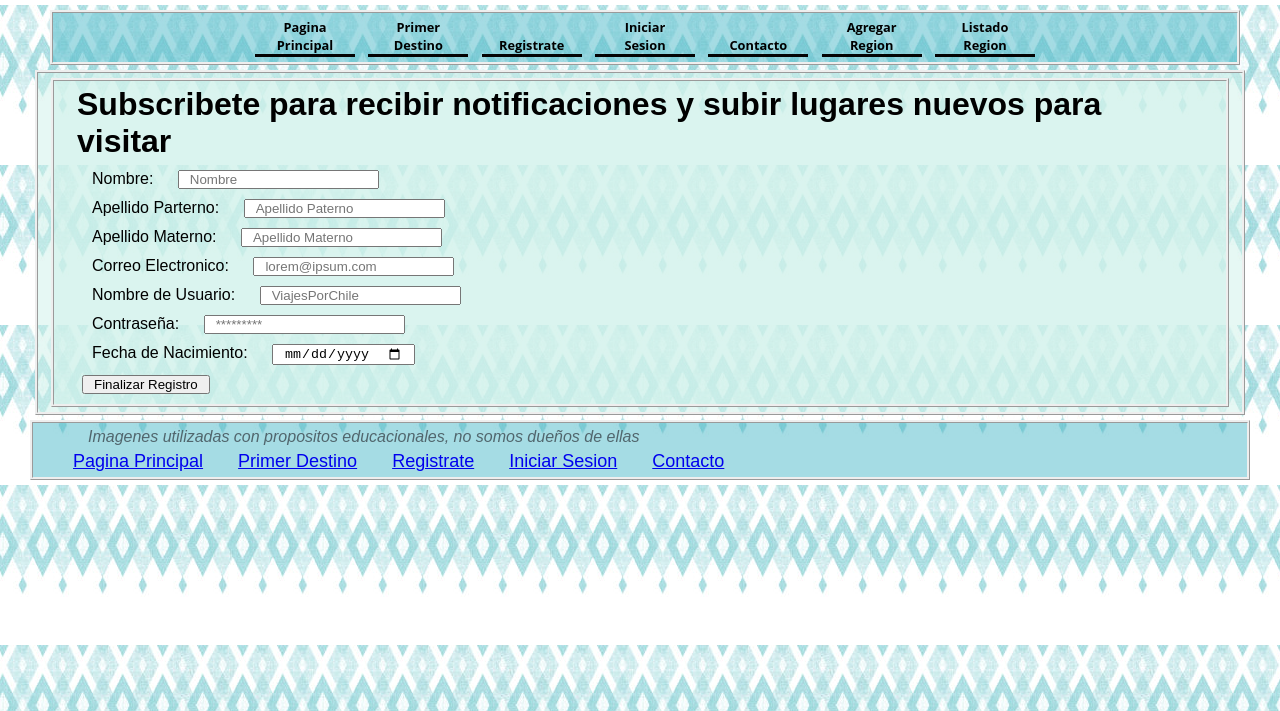
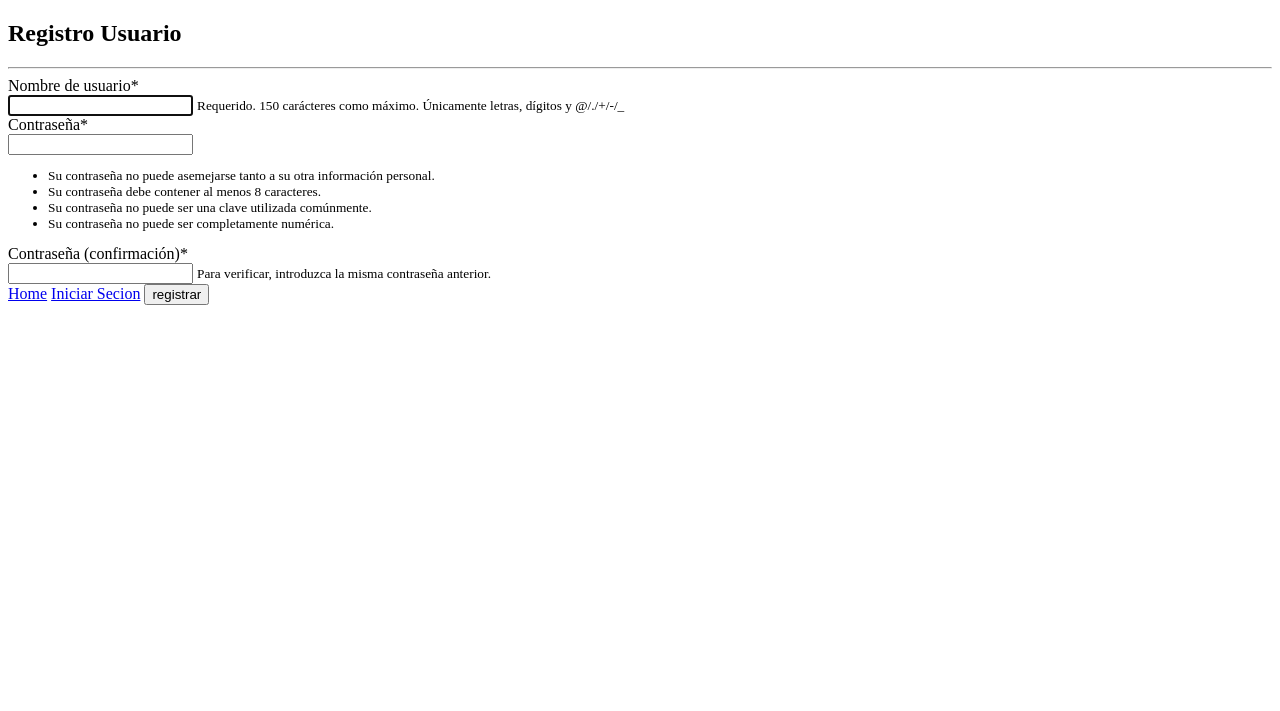
Before and after one commit to Al-MoA/Turismo, a Django app: page /Registro/ in a window 1280 px wide. Shown: the top 711 px of the page. Run offline with Django 3.2, Linux system fonts and the light colour scheme; some libraries are stand-ins or nearby versions; some web fonts are replaced.

Commit message:
se creo loggin y registro

```diff
--- a/mysite/settings.py
+++ b/mysite/settings.py
@@ -29,6 +29,8 @@ DEBUG = True
 
 ALLOWED_HOSTS = []
 
+LOGIN_REDIRECT_URL = '/'
+LOGOUT_REDIRECT_URL ='/'
 
 # Application definition
 
--- a/mysite/urls.py
+++ b/mysite/urls.py
@@ -19,5 +19,5 @@ from django.urls import path, include
 urlpatterns = [
     path('admin/', admin.site.urls),#url panerl de administracion
     path('', include('turismo.urls')),#colocando paguina inical
-
+    path('accounts/', include('django.contrib.auth.urls')),
 ]
--- a/turismo/form.py
+++ b/turismo/form.py
@@ -1,5 +1,7 @@
 from django import forms
 from .models import Contacto, Regiones
+from django.contrib.auth.forms import UserCreationForm
+from django.contrib.auth.models import User
 class ContactoForm(forms.ModelForm):
 
     class Meta:
@@ -11,3 +13,6 @@ class RegionForm(forms.ModelForm):
     class Meta:
         model = Regiones
         fields = '__all__'
+
+class CustomUserCreationForm(UserCreationForm):
+    pass
--- /dev/null
+++ b/turismo/templates/registration/registro.html
@@ -0,0 +1,31 @@
+{% load crispy_forms_tags %}
+<!DOCTYPE html>
+<html lang="en">
+<head>
+    <meta charset="UTF-8">
+    <meta name="viewport" content="width=device-width, initial-scale=1.0">
+    <title>Registro Usuario</title>
+</head>
+<body>
+    <div class="container">
+        <div class="row">
+            <div class="col-12 col-md-6 oofset-md-3">
+                <div class="card">
+                    <div class="card-body">
+                        <h2>Registro Usuario</h2>
+                        <hr>
+                        <form action="" method="POST">
+                            {% csrf_token %}
+                            {{form | crispy}}
+                            <a href="{% url 'index' %}">Home</a>
+                            <a href="{%url 'login' %}">Iniciar Secion</a>
+                            <input type="submit" value="registrar">
+                        </form>
+                    </div>
+                </div>
+
+            </div>
+        </div>
+    </div>
+</body>
+</html>
--- a/turismo/templates/turismo/Registro.html
+++ /dev/null
@@ -1,41 +0,0 @@
-{% extends 'turismo/base.html' %}
-{% load static %}
-{% block contenido %}
-<head>
-    <meta charset="UTF-8">
-    <meta name="viewport" content="width=device-width, initial-scale=1.0">
-    <!--importando estilo css-->
-    <link rel="stylesheet" href="{% static 'css/style.css' %}">
-    <!--importando script-->
-    <script src="js/jQuery.js"></script>
-    <!--titulo-->
-    <title>Subscripcion</title>
-</head>
-<div id="cuerpo" class="col-xs-12 col-sm-12 col-md-12 col-lg-12">
-    <h1>Subscribete para recibir notificaciones y subir lugares nuevos para visitar</h1>
-    <form action="Exito.html" method="GET">
-        <label for="Nombre">Nombre: </label>
-        <input type="text" name="Nombre" id="Nombre" placeholder="Nombre" required>
-        <br>
-        <label for="ApellidoP">Apellido Parterno:</label>
-        <input type="text" name="ApellidoP" id="ApellidoP" placeholder="Apellido Paterno" required>
-        <br>
-        <label for="ApellidoM">Apellido Materno:</label>
-        <input type="text" name="ApellidoM" id="ApellidoM" placeholder="Apellido Materno" required>
-        <br>
-        <label for="Correo">Correo Electronico:</label>
-        <input type="email" name="Correo" id="Correo" placeholder="lorem@ipsum.com" required>
-        <br>
-        <label for="User">Nombre de Usuario:</label>
-        <input type="text" name="User" id="User" placeholder="ViajesPorChile" required>
-        <br>
-        <label for="Password">Contraseña:</label>
-        <input type="password" name="Password" id="Password" placeholder="*********" required>
-        <br>
-        <label for="FN">Fecha de Nacimiento:</label>
-        <input type="date" name="FechaNacimiento" id="FN" required>
-        <br>
-        <button type=" submit">Finalizar Registro</button>
-    </form>
-</div>
-{% endblock %}
--- a/turismo/templates/turismo/base.html
+++ b/turismo/templates/turismo/base.html
@@ -22,11 +22,22 @@
         <nav id=header class="col-xs-12 col-sm-12 col-md-12 col-lg-12">
             <a href="{% url 'index' %}">Pagina Principal</a>
             <a href="{% url 'Lugar1' %}">Primer Destino</a>
-            <a href="{% url 'Registro' %}">Registrate</a>
-            <a href="{% url 'IniciarSesion' %}">Iniciar Sesion</a>
             <a href="{% url 'Contacto' %}">Contacto</a>
             <a href="{% url 'agregar-region'%}">Agregar Region</a>
             <a href="{% url 'listar-region'%}">Listado Region</a>
+            {% if user.is_authenticated %}
+
+                <a href="{% url 'logout' %}">Cerrar Sesion</a>
+
+
+                <h3>username: {{ user.username }}</h3>
+
+            {%else%}
+
+                <a href="{% url 'login'%}"> Inciar Sesion</a>
+                <a href="{% url 'Registro'%}">Registrate</a>
+
+            {%endif%}
         </nav>
     </div>
 
--- a/turismo/urls.py
+++ b/turismo/urls.py
@@ -3,7 +3,7 @@ from . import views
 
 urlpatterns = [
     path('', views.index, name='index'),
-    path('Registro/', views.Registro, name='Registro'),
+    path('Registro/', views.Registro, name="Registro"),
     path('Lugar1/', views.Lugar1, name='Lugar1'),
     path('inicarsesion/', views.IniciarSesion, name='IniciarSesion'),
     path('Contacto/', views.Contacto, name='Contacto'),
@@ -11,4 +11,5 @@ urlpatterns = [
     path('listar-region/', views.listar_region, name= 'listar-region'),
     path('modificar-region/<id>/', views.modificar_region, name= "modificar-region"),
     path('eliminar-producto/<id>/', views.eliminar_region, name="eliminar-region"),
+
 ]
--- a/turismo/views.py
+++ b/turismo/views.py
@@ -1,6 +1,8 @@
 from django.shortcuts import render, redirect, get_object_or_404
 from .models import Regiones, Turista
-from .form import ContactoForm, RegionForm
+from .form import ContactoForm, RegionForm, CustomUserCreationForm
+from django.contrib.auth import authenticate, login
+from django.contrib import messages
 
 # Create your views here.
 def index(request):#muestra pagina inicial
@@ -8,7 +10,19 @@ def index(request):#muestra pagina inicial
     return render(request, 'turismo/index.html')
 
 def Registro(request):#muestra pagina inicial
-    return render(request, 'turismo/Registro.html', {})
+    data = {
+        'form': CustomUserCreationForm()
+    }
+    if request.method == 'POST':
+        formulario = CustomUserCreationForm(data=request.POST)
+        if formulario.is_valid():
+            formulario.save()
+            user = authenticate(username=formulario.cleaned_data["username"], password=formulario.cleaned_data["password1"])
+            login(request, user)
+            messages.success(request, "Te has registrado correctamente")
+            return redirect(to="index")
+        data["form"] = formulario
+    return render(request, 'registration/registro.html', data)
 
 def Lugar1(request):#muestra pagina inicial
     return render(request, 'turismo/Lugar1.html', {})
```
Also changed, not shown: turismo/templates/registration/login.html (added, +31 -0 lines), turismo/templates/turismo/IniciarSesion.html (deleted, +0 -13 lines), db.sqlite3.
